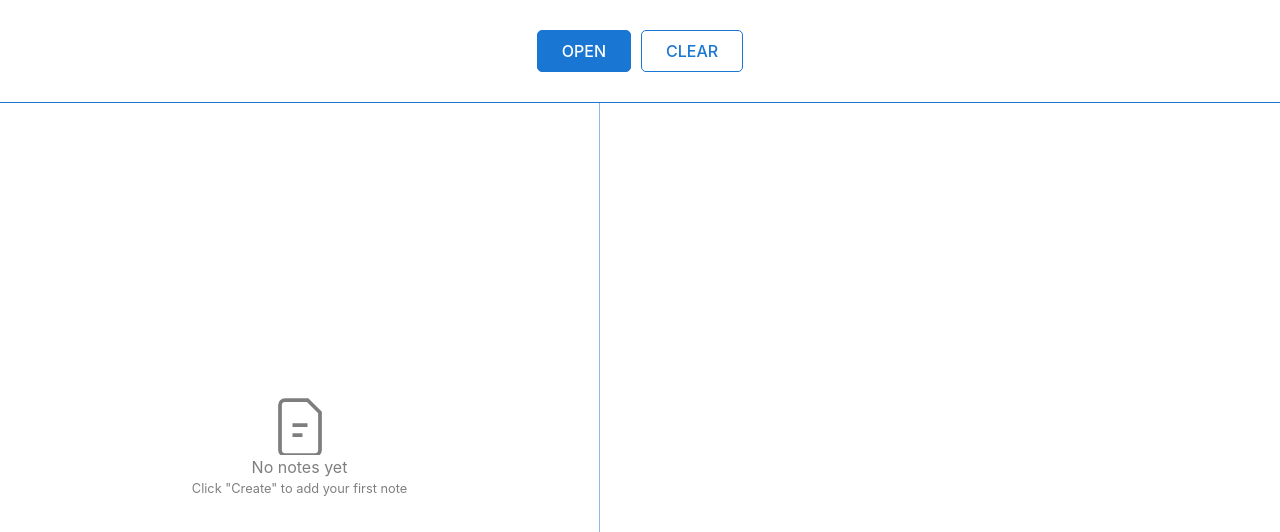
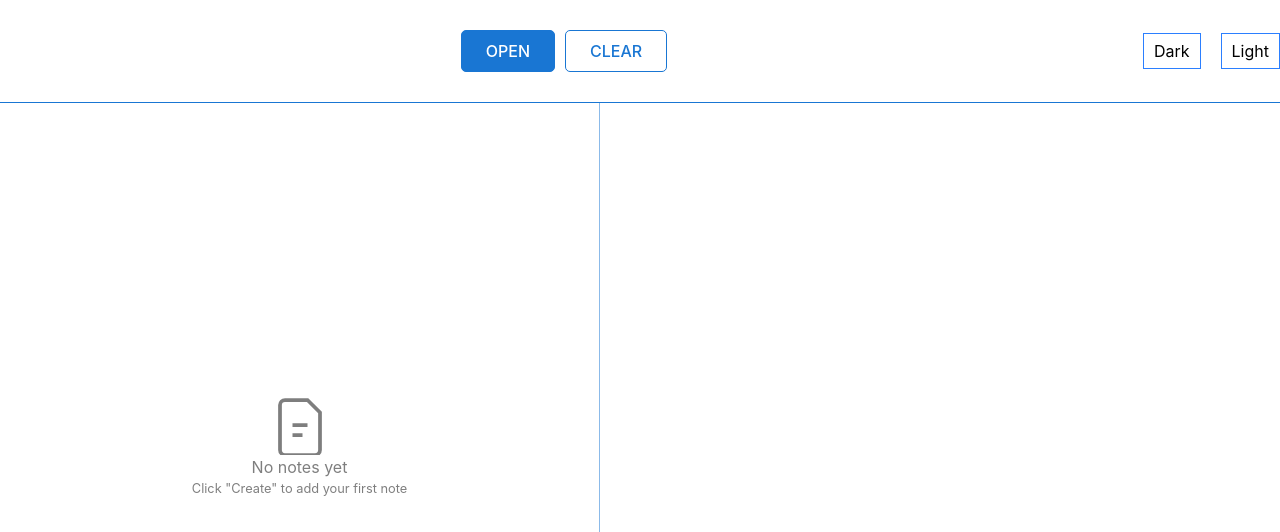
Before and after one commit to Ralchuk/Notes, a React (Vite) app: page / in a window 1280 px wide. Shown: the top 532 px of the page. Built offline with nearby package versions, Linux system fonts and the light colour scheme.

Commit message:
working on theme dz9

```diff
--- a/src/app/App.tsx
+++ b/src/app/App.tsx
@@ -1,10 +1,13 @@
 import Note from '@/entities/note/note';
+import ThemeComponent from '@/entities/note/theme';
 
 function App() {
-
 	return (
 		<>
-			<Note/>
+			<ThemeComponent>
+				<Note/>
+			</ThemeComponent>
+
 		</>
 	);
 }
--- a/src/app/index.css
+++ b/src/app/index.css
@@ -1,5 +1,7 @@
 @import url('https://fonts.googleapis.com/css2?family=Great+Vibes&family=Roboto:ital,wght@0,100..900;1,100..900&display=swap');
 @import "tailwindcss";
+
+@custom-variant dark (&:where(.dark, .dark *));
 
 ::-webkit-scrollbar {
   width: 10px;
--- a/src/entities/note/note.tsx
+++ b/src/entities/note/note.tsx
@@ -2,6 +2,7 @@ import Form from '@/entities/note/form';
 import ContextMenu from './contextMenu';
 import Sidebar from './sidebar';
 import ModalWrapper from './modalForm';
+import { NoteContextDispatch, NoteContextState } from './theme';
 
 import {
 	type Note,
@@ -11,27 +12,29 @@ import {
 	type NoteState,
 	type NoteAction,
 } from './model/types';
-import { useEffect, useRef, useReducer } from 'react';
+import { useEffect, useRef, useReducer, useContext } from 'react';
 
 // main classes
 const container =
-	'flex flex-col items-center content-center w-full  items-center h-screen';
+	'flex flex-col items-center content-center w-full  items-center h-screen bg-white dark:bg-[#07151e]';
 const noteHeader =
-	'flex flex-col w-full items-center pt-[30px] pb-[30px] gap-[15px] border-b border-[#1976d3]';
+	'flex flex-r justify-stretch w-full items-center pt-[30px] pb-[30px] gap-[15px] border-b border-[#1976d3]';
 const noteBody = 'flex w-full flex-1 h-screen overflow-hidden';
 
 // header
-const headerNote = 'flex flex-col items-center  gap-[15px] w-[350px]';
-const headerNoteBtn = 'flex flex-row gap-[10px]';
+const headerNoteBtn = 'flex flex-row gap-[10px] w-full justify-center';
+const btnThemeWrapper = 'flex gap-[20px] cursor-pointer';
+const btnTheme = 'flex border-blue-500 border-[1px] px-[10px] py-[5px] cursor-pointer';
 const btnCreate =
-	'flex uppercase px-6 py-2 text-white bg-[#1976d3] rounded-[5px] font-[Roboto, sans-serif] font-medium transition-all duration-200 hover:bg-white hover: border-[#1976d3] hover: border-[1px] hover:text-[#1976d3] cursor-pointer';
+	'flex uppercase px-6 py-2 text-white bg-[#1976d3] rounded-[5px] font-[Roboto, sans-serif] font-medium transition-all duration-200 hover:bg-white hover: border-[#1976d3] hover: border-[1px] hover:text-[#1976d3] cursor-pointer dark:hover:bg-[#07151e]';
 const btnClear =
-	'flex uppercase px-6 py-2 text-[#1976d3] bg-white border-[1px] border-[#1976d3] rounded-[5px] font-[Roboto, sans-serif] font-medium transition-all duration-200 hover:border-[#1976d3]/50 hover:text-[#1976d3]/50 cursor-pointer';
+	'flex uppercase px-6 py-2 text-[#1976d3] bg-white border-[1px] border-[#1976d3] rounded-[5px] font-[Roboto, sans-serif] font-medium transition-all duration-200 hover:border-[#1976d3]/50 hover:text-[#1976d3]/50 cursor-pointer dark:bg-[#07151e]';
 
 // sidebar
 const sidebarWrapper =
 	'flex flex-col flex-1 gap-[50px] px-[20px] pt-[20px] w-full max-w-[600px]  border-r-[1px] border-[#1976d3]/50 mb-[30px] overflow-auto';
-const arrEmpty = 'flex flex-col items-center justify-center opacity-50 h-full';
+const arrEmpty = 'flex flex-col items-center justify-center opacity-50 h-full dark:text-white';
+const arrEmptySvg ='stroke-black dark:stroke-white';
 
 // reducer для заметок
 
@@ -198,6 +201,8 @@ export default function Note() {
 
 	const [state, dispatch] = useReducer(reducer, initialState);
 
+
+
 	function onCreate() {
 		dispatchNote({
 			type: 'SAVE_NOTE',
@@ -310,6 +315,8 @@ export default function Note() {
 		dispatch({ type: 'CLOSE_MENU' });
 	}
 
+
+
 	// Закриття контекстного меню
 	const menuRef = useRef<HTMLDivElement | null>(null);
 
@@ -329,6 +336,33 @@ export default function Note() {
 			document.removeEventListener('click', onCloseMenu);
 		};
 	}, [state.isOpenMenu]);
+
+
+	const contextState = useContext(NoteContextState);
+	const contextDispatch = useContext(NoteContextDispatch);
+	const theme = contextState;
+	const setTheme = contextDispatch;
+
+	useEffect(() => {
+		console.log('theme:', theme);
+		if(theme === 'dark'){
+			document.documentElement.classList.add('dark');
+		} else {
+			document.documentElement.classList.remove('dark');
+		}
+	},[theme]);
+
+	if(contextState === null || contextDispatch === null) return;
+
+	function handleThemeDark(){
+		if (!setTheme) return;
+		setTheme('dark');
+	};
+
+	function handleThemeLight(){
+		if (!setTheme) return;
+		setTheme('light');
+	}
 
 	return (
 		<>
@@ -365,7 +399,6 @@ export default function Note() {
 					</ModalWrapper>
 				)}
 				<div className={noteHeader}>
-					<div className={headerNote}>
 					<div className={headerNoteBtn}>
 						<button
 							className={btnCreate}
@@ -380,6 +413,15 @@ export default function Note() {
 							Clear
 						</button>
 					</div>
+					<div className={btnThemeWrapper}>
+						<button
+							className={btnTheme}
+							onClick={handleThemeDark}
+						>Dark</button>
+						<button
+							className={btnTheme}
+							onClick={handleThemeLight}
+						>Light</button>
 					</div>
 				</div>
 				<div className={noteBody}>
@@ -403,15 +445,14 @@ export default function Note() {
 									height='60'
 									viewBox='0 0 24 24'
 									fill='none'
+									className={arrEmptySvg}
 								>
 									<path
 										d='M6 2h9l5 5v15a2 2 0 0 1-2 2H6a2 2 0 0 1-2-2V4a2 2 0 0 1 2-2z'
-										stroke='black'
 										strokeWidth='1.5'
 									/>
 									<path
 										d='M9 12h6M9 16h4'
-										stroke='black'
 										strokeWidth='1.5'
 									/>
 								</svg>
--- /dev/null
+++ b/src/entities/note/theme.tsx
@@ -0,0 +1,21 @@
+import { useState, createContext } from 'react';
+
+type ContextState = 'dark' | 'light';
+type ContextDispatch = (value: ContextState) => void;
+
+const NoteContextState = createContext<ContextState | null>(null);
+const NoteContextDispatch = createContext<ContextDispatch | null>(null);
+
+const ThemeComponent = ({children}: {children: React.ReactNode}) => {
+	const[theme, setTheme] = useState<ContextState>('light');
+	return (
+		<NoteContextState value={theme}>
+			<NoteContextDispatch value={setTheme}>
+				{children}
+			</NoteContextDispatch>
+		</NoteContextState>
+	);
+};
+
+export default ThemeComponent;
+export {NoteContextState, NoteContextDispatch};
```
Also changed, not shown: src/lab/TooltipLab.tsx (indentation only). Lines whose indentation alone changed are shown as unchanged.
